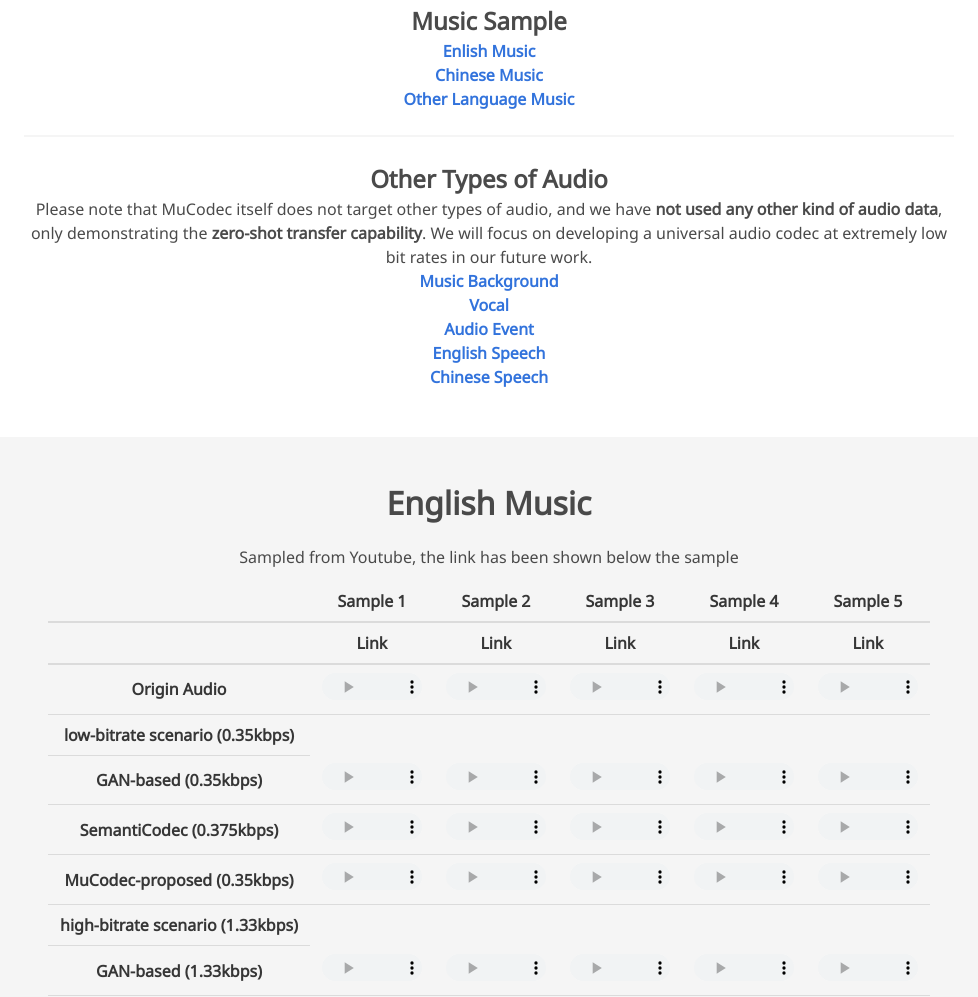
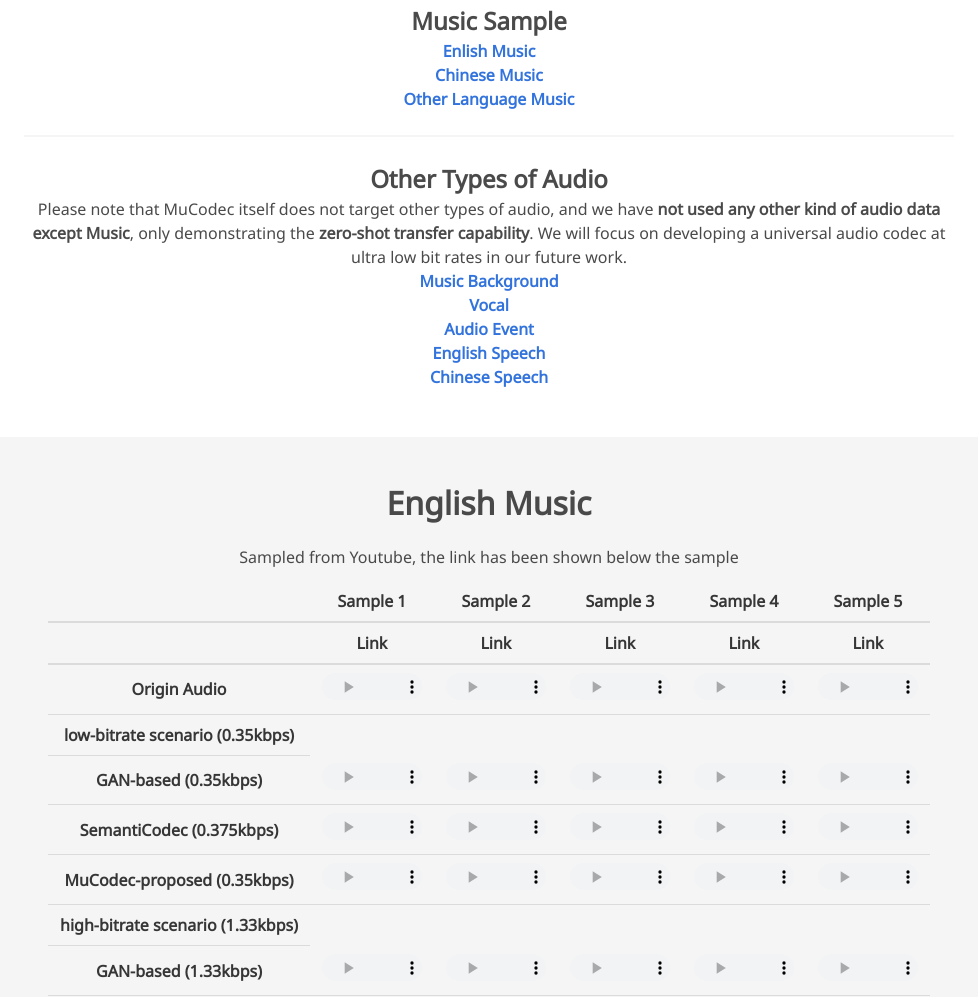
Before and after one commit to xuyaoxun/MuCodec_demo, a plain HTML site: page index.html in a window 1280 px wide. Shown: the part 936-1933 px from the top of the page, without its empty margins (151-1129 px from the left). Drawn offline with nearby package versions, Linux system fonts and the light colour scheme; some icons are missing; a web font is replaced by a local one.

Commit message:
update html

```diff
--- a/index.html
+++ b/index.html
@@ -114,7 +114,7 @@
           </ul>
           <hr>
           <h3><b style="font-size: 24px;">Other Types of Audio</b></h3>
-          <h4>Please note that MuCodec itself does not target other types of audio, and we have <b>not used any other kind of audio data</b>, only demonstrating the <b>zero-shot transfer capability</b>. We will focus on developing a universal audio codec at extremely low bit rates in our future work.</h4>
+          <h4>Please note that MuCodec itself does not target other types of audio, and we have <b>not used any other kind of audio data except Music</b>, only demonstrating the <b>zero-shot transfer capability</b>. We will focus on developing a universal audio codec at ultra low bit rates in our future work.</h4>
           <ul>
             <li><a href="#music background"><b>Music Background</b></a></li>
             <li><a href="#vocal"><b>Vocal</b></a></li>
```
